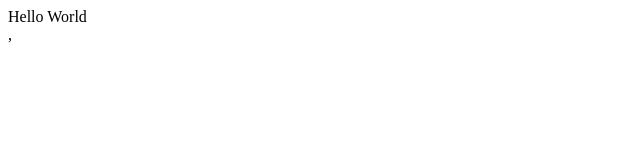
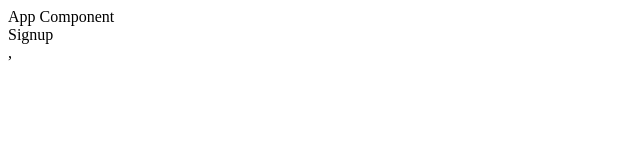
Before and after one commit to MishraSwet/React_Authentication-Service, a React (Vite) app in the folder React_Auth_Service/: page /Signup in a window 1280 px wide. Shown: the top 160 px of the page, without its empty margins (0-640 px from the left). Built offline with nearby package versions, Linux system fonts and the light colour scheme.

Commit message:
Minor Changes

```diff
--- a/React_Auth_Service/pages/Login.tsx
+++ b/React_Auth_Service/pages/Login.tsx
@@ -2,7 +2,7 @@ import React from 'react';
 
 const Login:React.FC = () => {
     return (
-        <div>Login PAGE</div>
+        <div>Login</div>
     );
 }
 
--- a/React_Auth_Service/pages/SignUp.tsx
+++ b/React_Auth_Service/pages/SignUp.tsx
@@ -2,7 +2,7 @@ import React from 'react';
 
 const Signup: React.FC = () => {
     return (
-        <div>SignUP</div>
+        <div>Signup</div>
     );
 }
 
--- a/React_Auth_Service/src/App.tsx
+++ b/React_Auth_Service/src/App.tsx
@@ -1,7 +1,26 @@
-export default function App() {
+import React from 'react';
+import Login from '../pages/Login';
+import Signup from '../pages/SignUp';
+import { Routes,Route } from 'react-router-dom';
+
+const App:React.FC = () => {
   return (
-    <div>
-      Hello World
-    </div>
-  )
+    <>
+    <div>App Component</div>
+    <Routes>
+        <Route
+          path='/Login'
+          element={<Login/>}
+        >
+        </Route>
+        <Route
+          path='/Signup'
+          element={<Signup/>}
+        >
+        </Route>
+      </Routes>
+      </>
+  );
 }
+
+export default App;
```
